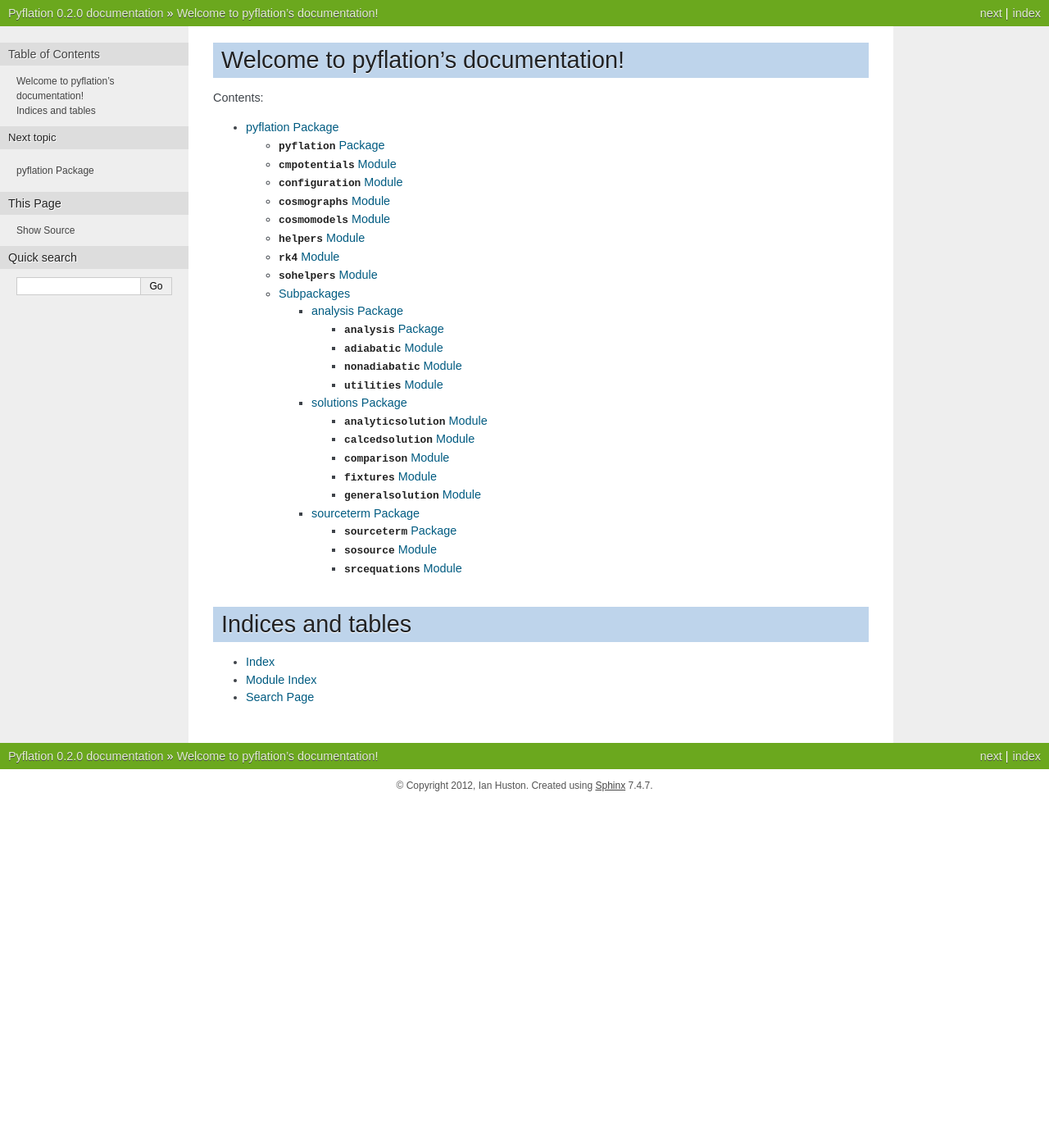
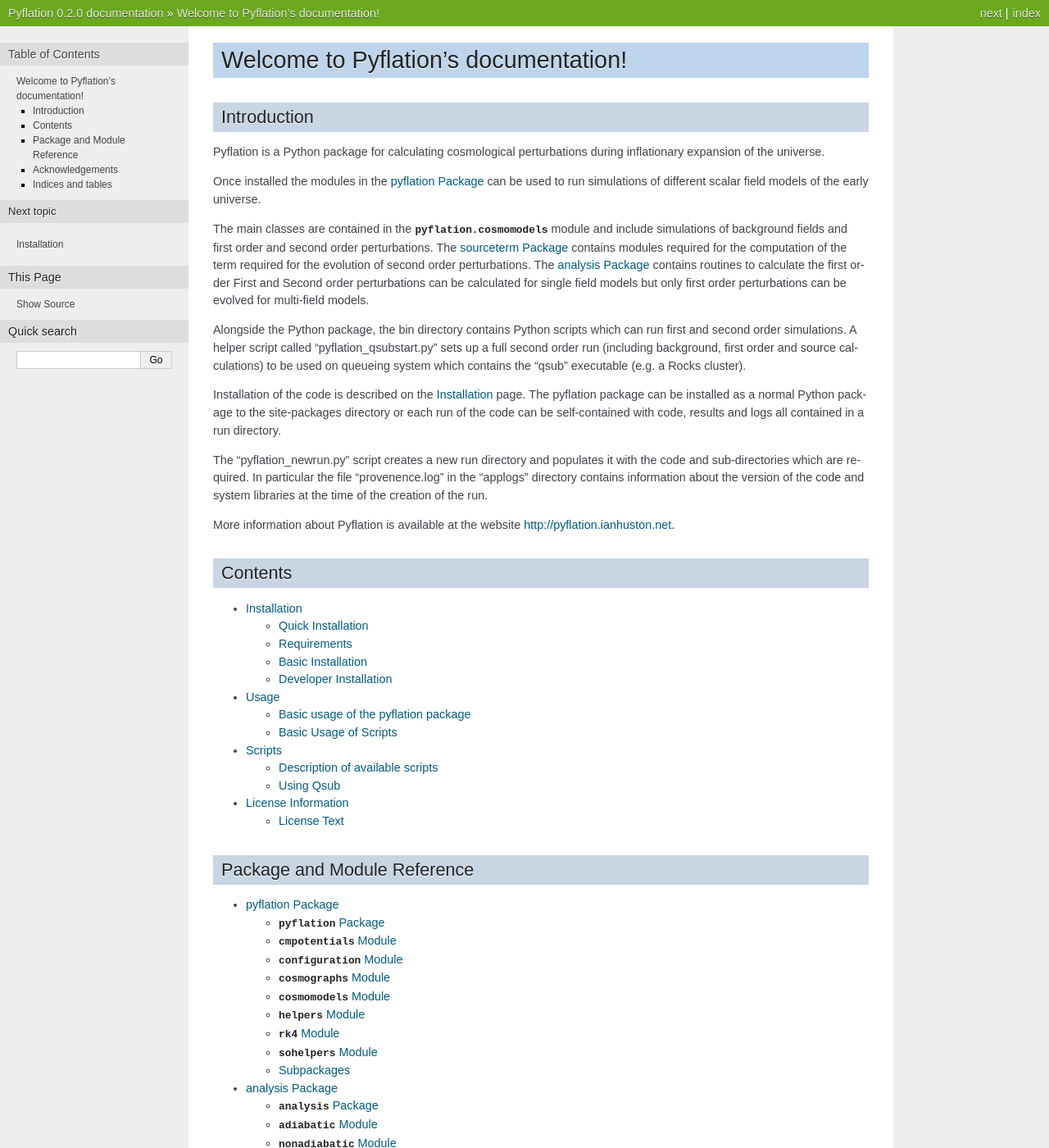
Before and after one commit to ihuston/pyflation, a Sphinx documentation site: the page built from docs/index.rst, in a window 1280 px wide and 1400 px high. Shown: the whole window at 82% size. Built offline with Sphinx 7.4.7, drawn with Linux system fonts in a browser that asks for light colours; some of the changed text lies outside the part shown.

Commit message:
Update docs and change over to rest format for a lot of them.

```diff
--- a/docs/conf.py
+++ b/docs/conf.py
@@ -25,7 +25,8 @@ sys.path.insert(0, os.path.abspath('..'))
 
 # Add any Sphinx extension module names here, as strings. They can be extensions
 # coming with Sphinx (named 'sphinx.ext.*') or your custom ones.
-extensions = ['sphinx.ext.autodoc', 'sphinx.ext.viewcode','numpydoc']
+extensions = ['sphinx.ext.autodoc', 'sphinx.ext.viewcode',
+              'sphinx.ext.autosummary', 'numpydoc']
 
 # Add any paths that contain templates here, relative to this directory.
 templates_path = ['_templates']
--- a/docs/index.rst
+++ b/docs/index.rst
@@ -2,17 +2,73 @@
    sphinx-quickstart on Tue Feb 14 13:57:23 2012.
    You can adapt this file completely to your liking, but it should at least
    contain the root `toctree` directive.
+*************************************
+Welcome to Pyflation's documentation!
+*************************************
+Introduction
+============
 
-Welcome to pyflation's documentation!
-=====================================
+Pyflation is a Python package for calculating cosmological perturbations during
+inflationary expansion of the universe.
 
-Contents:
+Once installed the modules in the :doc:`pyflation` can be used to run
+simulations of different scalar field models of the early universe.
 
+The main classes are contained in the :py:mod:`pyflation.cosmomodels` module and include
+simulations of background fields and first order and second order perturbations.
+The :doc:`pyflation.sourceterm` contains modules required for the computation of the
+term required for the evolution of second order perturbations.
+The :doc:`pyflation.analysis` contains routines to calculate the first order
+First and Second order perturbations can be calculated for single field models
+but only first order perturbations can be evolved for multi-field models.
+
+Alongside the Python package, the bin directory contains Python scripts which
+can run first and second order simulations.
+A helper script called "pyflation_qsubstart.py" sets up a full second order run (including
+background, first order and source calculations)
+to be used on queueing system which contains the "qsub" executable (e.g. a Rocks
+cluster).
+
+Installation of the code is described on the :doc:`installation` page. The pyflation
+package can be installed as a normal Python package to the site-packages
+directory or each run of the code can be self-contained with code, results and
+logs all contained in a run directory.
+
+The "pyflation_newrun.py" script creates a new run directory and populates it with the
+code and sub-directories which are required.
+In particular the file "provenence.log" in the "applogs" directory contains
+information about the version of the code and system libraries at the time of
+the creation of the run.
+
+More information about Pyflation is available at the website
+http://pyflation.ianhuston.net.
+
+
+Contents
+========
 .. toctree::
-   :maxdepth: 4
+   :maxdepth: 2
+
+   installation
+   usage
+   scripts
+   license
+
+Package and Module Reference
+============================
+.. toctree::
+   :maxdepth: 2
 
    pyflation
+   pyflation.analysis
+   pyflation.sourceterm
 
+
+Acknowledgements
+================
+
+This author of this software is supported by the Science & Technology Facilities
+Council under grant ST/G002150/1.
 
 Indices and tables
 ==================
--- /dev/null
+++ b/docs/installation.rst
@@ -0,0 +1,93 @@
+************
+Installation
+************
+
+Quick Installation
+==================
+
+Installing Pyflation is as simple as typing::
+
+    $ python setup.py install
+
+inside the directory where this file is located.
+
+Alternatively you can use `pip` or `easy_install` to download directly from the `Python
+Package Index <http://pypi.python.org/pypi/pyflation>`_::
+
+    $ pip install pyflation
+
+Please be aware that some of the requirements may not be installed automatically using
+this method.
+
+Requirements
+============
+Pyflation has the following requirements:
+
+Python 2.6 or higher (tested with 2.6.4) - http://www.python.org
+Numpy (tested with 1.3.0) - http://www.numpy.org
+Scipy (tested with 0.7.1) - http://www.scipy.org
+Cython (tested with 0.12.1) - http://www.cython.org
+PyTables 2.2 or higher (tested with 2.2) - http://www.pytables.org
+
+The pyflation.cosmographs module contains helper functions to use
+with the Matplotlib package (http://matplotlib.sf.net) but this is not a
+requirement of the core modules.
+
+Basic Installation
+==================
+
+First unpack the pyflation-x.x.x.tar.gz file in a suitable location. From the
+command line this can be done by using::
+
+    $ tar xzvf pyflation-x.x.x.tar.gz
+
+Then enter the created directory using::
+
+    $ cd pyflation-x.x.x
+
+The setup.py script will install pyflation in your local python installation.
+If you want to change the location of the installation list the possible options
+using::
+
+    $ python setup.py install --help
+
+The most important option is --prefix which will change the base directory used
+in deciding where to store the installation. The default depends on your
+installation and local python executable but is often /usr. For example if you
+want everything installed under the directory /home/me/localinstall/ then use::
+
+    $ python setup.py install --prefix=/home/me/localinstall/
+
+If you do not have the appropriate permissions you may not be able to install
+to a system directory. In this case using the prefix option with a directory
+you can write to is the best option.
+
+Alternatively the virtualenv python module provides a useful way of keeping
+python libraries in separate installations. This is useful if you work with
+more than one version of a particular library and want to be able to run them
+side by side. See http://virtualenv.openplans.org/ for more information.
+
+Developer Installation
+======================
+
+If you do not want to install Pyflation into your system or local python
+site-packages directory, then it is possible to use it from within a separate
+directory structure. Use the --copy-code flag and the --codedir option of
+pyflation-newrun.py to specify where the code directory is (possibly the current
+directory).
+Execution of the other scripts should be done from within the new run directory,
+i.e. where run_config.py resides, or the run directory should be added to the
+PYTHONPATH environment variable.
+
+It is also possible to use the Bazaar version control system to keep track of
+changes made and propogate them to newly created runs. This method requires bzr
+to be available. In the unpacked directory run::
+
+    $ bzr init
+    $ bzr add
+    $ bzr commit -m "New Install"
+
+to initialise a Bazaar branch with the current directory as its contents.
+To start a new run with the code copied into the run directory use the
+bin/pyflation-newrun.py script with the --copy-code and --codedir options and
+the --bzr flag to specify use of Bazaar.
--- /dev/null
+++ b/docs/scripts.rst
@@ -0,0 +1,62 @@
+*******
+Scripts
+*******
+
+Description of available scripts
+================================
+
+* The pyflation-newrun.py script creates a new run directory and the needed
+  directories and files inside it. Options include the ability to copy the
+  code into the new run directory to keep it contained.
+
+* The pyflation-firstorder.py script runs background and first order perturbation
+  simulations and saves the results, by default in results/fo.hf5.
+
+* The pyflation-source.py script runs a full source term calculation using the
+  first order results. This may take a long time especially if it is not executed
+  in parallel. The options for this script include the location of the first
+  order results file and simple assignment of task number in a parallel (or multiple
+  serial) environment.
+
+* The pyflation-srcmerge.py script will merge any separate source files, for
+  example from a parallel run, into one main source file. Rudimentary checking
+  of the existence of each time step is completed. One of the options to this
+  script is to further merge the first order and source term results together.
+  The new merged file is used as the input for the second order calculation.
+
+* The pyflation-secondorder.py script uses the source term and first order
+  results from the merged file to calculate the second order perturbation solution.
+
+* The pyflation-combine.py script combines all the results from the first,
+  source and second order runs into one final results file. In this file the
+  timesteps from the second order run are used so only half the results of the
+  first and source term calculations are stored. For this reason this file is more
+  for ease of analysis then long term data storage.
+
+* The pyflation-qsubstart.py script is used when the qsub queueing command is
+  available. See the section "Using Qsub" below for more information.
+
+Using Qsub
+==========
+
+If you are running Pyflation in a cluster environment or somewhere with the
+qsub queueing system available, there is an extra pyflation-qsubstart.py script
+which will be useful. When you create a new run the file qsub-sh.template is
+created which holds a very general outline of a qsub run script. Change any
+of the options in the preliminary section to meet your needs. The length of runs
+and the number of task units can be set in run_config.py.
+When you run::
+
+    $ pyflation-qsubstart.py
+
+a new batch of qsub jobs will be created and submitted, running a full second
+order calculation. Please note that the full calculation make take some
+considerable time depending on the available computing power. The scripts which
+are submitted using qsub are available in the directory qsub-scripts. An
+additional src_individual.qsub script is useful if one of the tasks in the long
+source term calculation fails for some reason. To restart just one task with
+the same options as before use::
+
+    $ qsub src_individual.qsub N
+
+where N is the number of the task to restart.
--- /dev/null
+++ b/docs/usage.rst
@@ -0,0 +1,75 @@
+*****
+Usage
+*****
+
+Basic usage of the pyflation package
+====================================
+
+The pyflation package can be used independently of the scripts which run full
+first and second order calculations. If you have installed the package using
+the setup.py install command then it should be available by doing::
+
+    > import pyflation
+
+in an interactive Python session. If you have not installed the package then
+make sure that the path where the pyflation directory is located has been
+added to the PYTHONPATH variable.
+
+The most important module in the package is cosmomodels. This contains the
+classes which drive first and second order evolution. To run a first order
+simulation with the default settings first import the cosmomodels module::
+
+    > from pyflation import cosmomodels as c
+
+Here the module is aliased as c for convenience. Then create a new first order
+model using the FOCanonicalTwoStage class::
+
+    > m = c.FOCanonicalTwoStage()
+
+You can inspect the attributes and methods of m in the usual way by using
+dir(m) or tab completion in the iPython environment.
+
+To begin the first order run use::
+
+    > m.run()
+
+The results are stored in m.yresult in raw form for all time steps.
+The value of the first order perturbations for all time steps are also labelled
+as m.dp1.
+
+Basic Usage of Scripts
+======================
+
+Assuming you have followed the instructions in INSTALL.txt to install the program
+either system-wide, locally, or in a contained directory, you can create a new
+run directory using the pyflation-newrun.py script.
+
+If you have used the setup.py install command, the script should be somewhere
+on your PATH. If not you will need to prefix the following commands with the
+path to the pyflation-newrun.py script.
+To create a new run in the directory $HOME/pyflation-runs and call the run
+mynewrun run the pyflation-newrun.py script with the following options::
+
+    $ pyflation-newrun.py -d $HOME/pyflation-runs -n mynewrun
+
+The script should create the directory (and any parent ones needed) and set up
+the file structure inside. Change to the run directory and look inside. The
+directories applogs, qsublogs, qsubscripts and results are created automatically
+and the run_config.py file is put inside the run directory. If you want the code
+to be copied in to the run directory please see the advanced options of the
+pyflation-newrun.py script.
+
+The run_config.py file inside the run directory contains user changeable settings.
+In particular the choice of potential and k range to be used in the scripts is
+made here. The python classes used for the different stages of the evolution
+can also be changed in this file.
+
+The script files are descriptively named. To begin a first order perturbation
+calculation use pyflation-firstorder.py. For each script the --help option will
+show all the options available. Simple operation uses the defaults in
+run_config.py for example::
+
+    $ pyflation-firstorder.py
+
+will run the first order code and store the result in the file specified in
+run_config.py, usually results/fo.hf5.
```
Also changed, not shown: docs/license.rst (added, +74 -0 lines).
